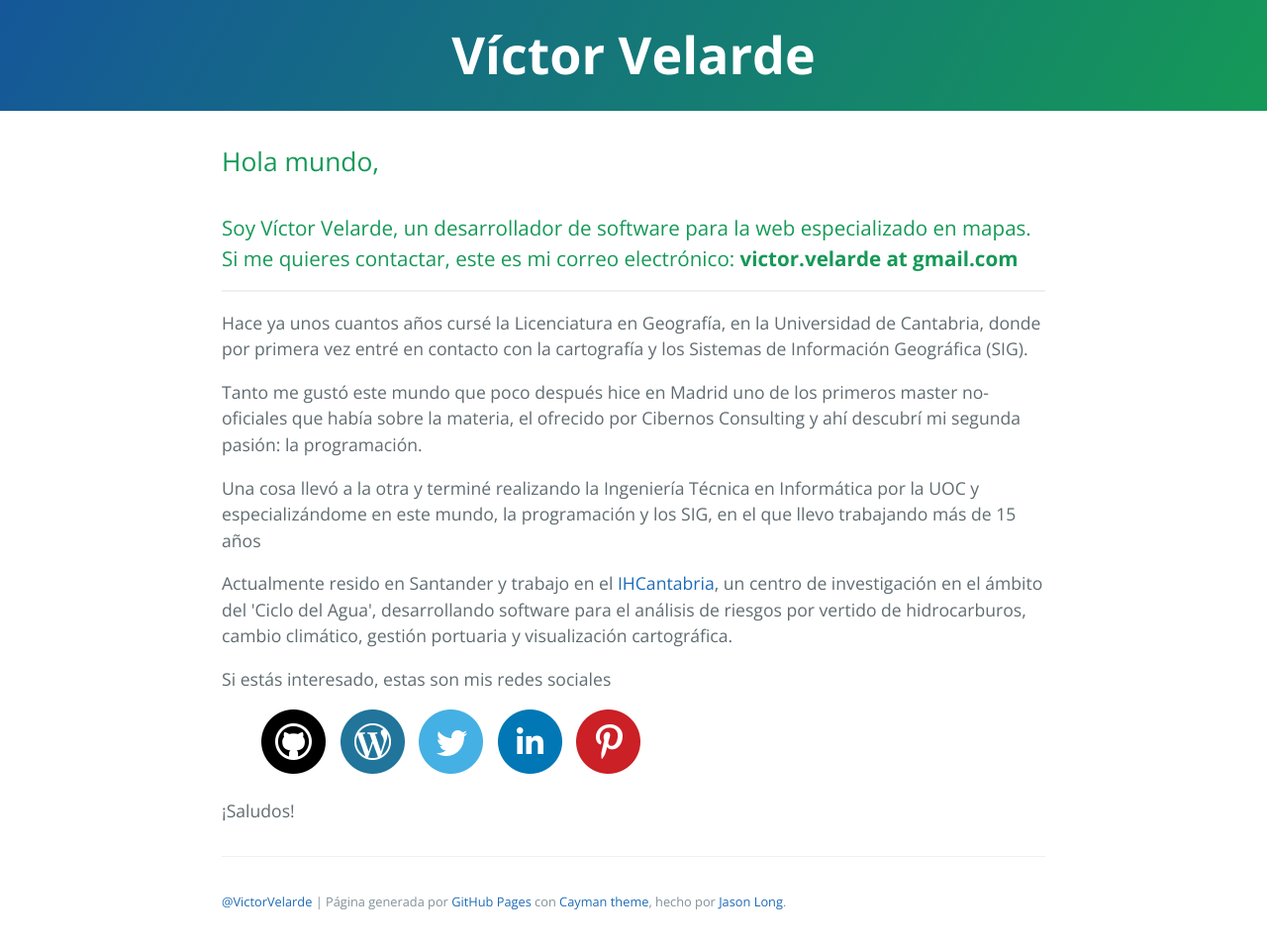
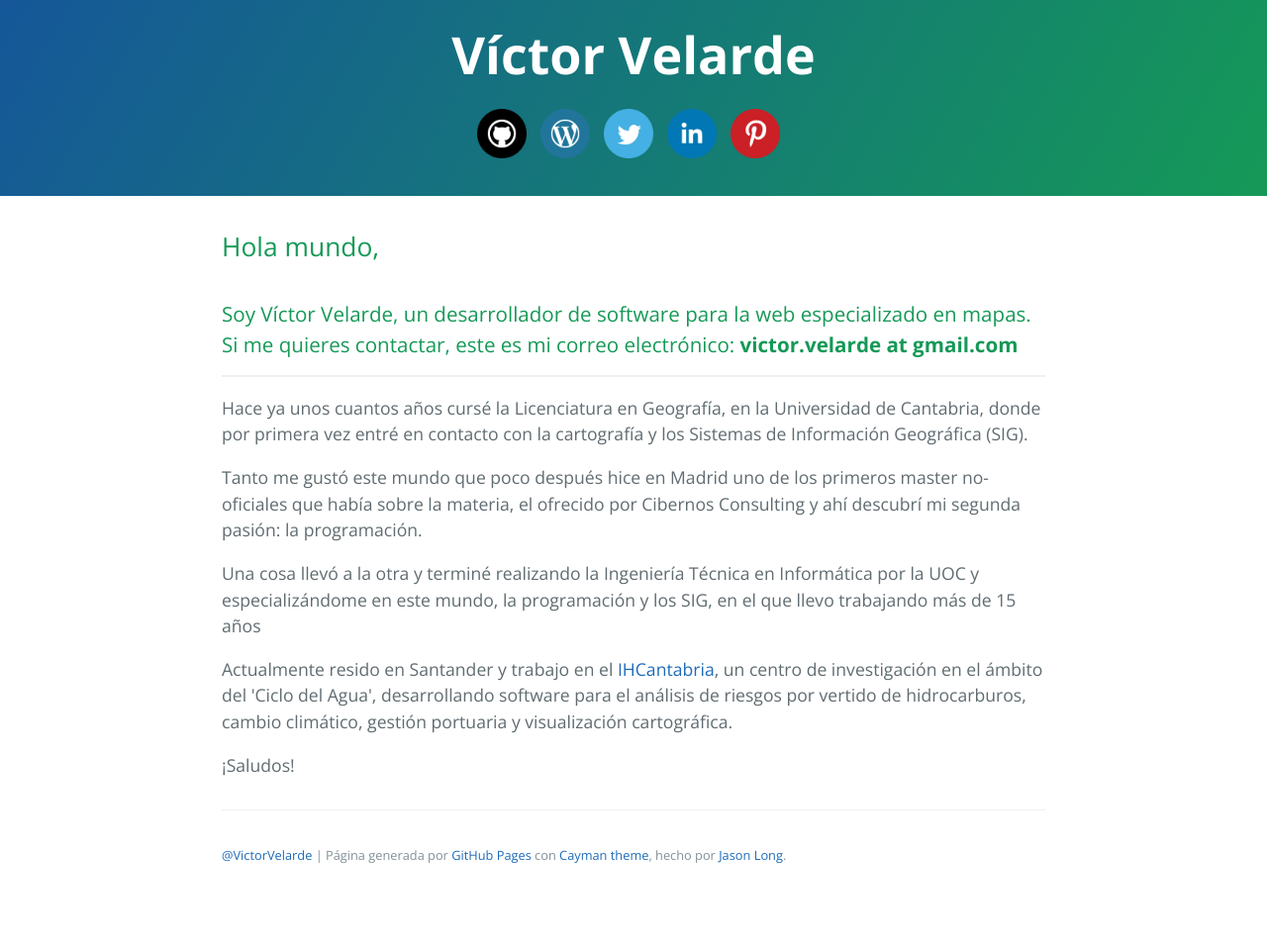
Before and after one commit to VictorVelarde/VictorVelarde.github.io, a Jekyll site: the page index.html, which Jekyll copies as it is, in a window 1280 px wide. Shown: the whole page at 99% size. Built offline with Jekyll 4.4.1, drawn with Linux system fonts in a browser that asks for light colours; after the commit the page ends 907 px from its top, so only the background shows below that; part of the change alters nothing that is shown.

```diff
--- a/index.html
+++ b/index.html
@@ -13,11 +13,16 @@
     <style>
         .logosSociales {
             list-style-type: none;
+            padding-left: 0px;
         }
 
         ul.logosSociales li {
             display: inline-block;
             margin-right: 10px;
+        }
+
+        ul.logosSociales li img {
+            width: 50px;
         }
 
     </style>
@@ -26,27 +31,6 @@
 <body>
     <section class="page-header">
         <h1 class="project-name">Víctor Velarde</h1>
-    </section>
-
-    <section class="main-content">
-        <h2>
-            <a id="welcome-to-github-pages" class="anchor" href="#welcome-to-github-pages" aria-hidden="true"><span aria-hidden="true" class="octicon octicon-link"></span></a>Hola mundo,</h2>
-
-        <h3>Soy Víctor Velarde, un desarrollador de software para la web especializado en mapas. Si me quieres contactar, este es mi correo electrónico: <strong>victor.velarde at gmail.com</strong></h3>
-        <hr/>
-
-        <p>Hace ya unos cuantos años cursé la Licenciatura en Geografía, en la Universidad de Cantabria, donde por primera vez entré en contacto con la cartografía y los Sistemas de Información Geográfica (SIG).</p>
-
-        <p> Tanto me gustó este mundo que poco después hice en Madrid uno de los primeros master no-oficiales que había sobre la materia, el ofrecido por Cibernos Consulting y ahí descubrí mi segunda pasión: la programación. </p>
-
-        <p>Una cosa llevó a la otra y terminé realizando la Ingeniería Técnica en Informática por la UOC y especializándome en este mundo, la programación y los SIG, en el que llevo trabajando más de 15 años</p>
-
-        <p>Actualmente resido en Santander y trabajo en el <a href="http://www.ihcantabria.com/es/">IHCantabria</a>, un centro de investigación en el ámbito del 'Ciclo del Agua', desarrollando software para el análisis de riesgos por vertido de hidrocarburos, cambio climático, gestión portuaria y visualización cartográfica.</p>
-
-        <p>Si estás interesado, estas son mis redes sociales</p>
-
-
-
         <ul class="logosSociales">
             <li>
                 <a href="https://github.com/VictorVelarde"><img src="imgs/logos/github.png" /></a>
@@ -65,6 +49,23 @@
             </li>
         </ul>
 
+    </section>
+
+    <section class="main-content">
+        <h2>
+            <a id="welcome-to-github-pages" class="anchor" href="#welcome-to-github-pages" aria-hidden="true"><span aria-hidden="true" class="octicon octicon-link"></span></a>Hola mundo,
+        </h2>
+        <h3>Soy Víctor Velarde, un desarrollador de software para la web especializado en mapas. Si me quieres contactar, este es mi correo electrónico: <strong>victor.velarde at gmail.com</strong></h3>
+        <hr/>
+
+        <p>Hace ya unos cuantos años cursé la Licenciatura en Geografía, en la Universidad de Cantabria, donde por primera vez entré en contacto con la cartografía y los Sistemas de Información Geográfica (SIG).</p>
+
+        <p> Tanto me gustó este mundo que poco después hice en Madrid uno de los primeros master no-oficiales que había sobre la materia, el ofrecido por Cibernos Consulting y ahí descubrí mi segunda pasión: la programación. </p>
+
+        <p>Una cosa llevó a la otra y terminé realizando la Ingeniería Técnica en Informática por la UOC y especializándome en este mundo, la programación y los SIG, en el que llevo trabajando más de 15 años</p>
+
+        <p>Actualmente resido en Santander y trabajo en el <a href="http://www.ihcantabria.com/es/">IHCantabria</a>, un centro de investigación en el ámbito del 'Ciclo del Agua', desarrollando software para el análisis de riesgos por vertido de hidrocarburos, cambio climático, gestión portuaria y visualización cartográfica.</p>
+
         <p>¡Saludos!</p>
 
         <footer class="site-footer">
@@ -73,6 +74,24 @@
 
     </section>
 
+    <script>
+        (function(i, s, o, g, r, a, m) {
+            i['GoogleAnalyticsObject'] = r;
+            i[r] = i[r] || function() {
+                (i[r].q = i[r].q || []).push(arguments)
+            }, i[r].l = 1 * new Date();
+            a = s.createElement(o),
+                m = s.getElementsByTagName(o)[0];
+            a.async = 1;
+            a.src = g;
+            m.parentNode.insertBefore(a, m)
+        })(window, document, 'script', 'https://www.google-analytics.com/analytics.js', 'ga');
+
+        ga('create', 'UA-11612316-2', 'auto');
+        ga('send', 'pageview');
+
+    </script>
+
 
 </body>
 
```
Also changed, not shown: css/main.css (line endings or trailing spaces).
